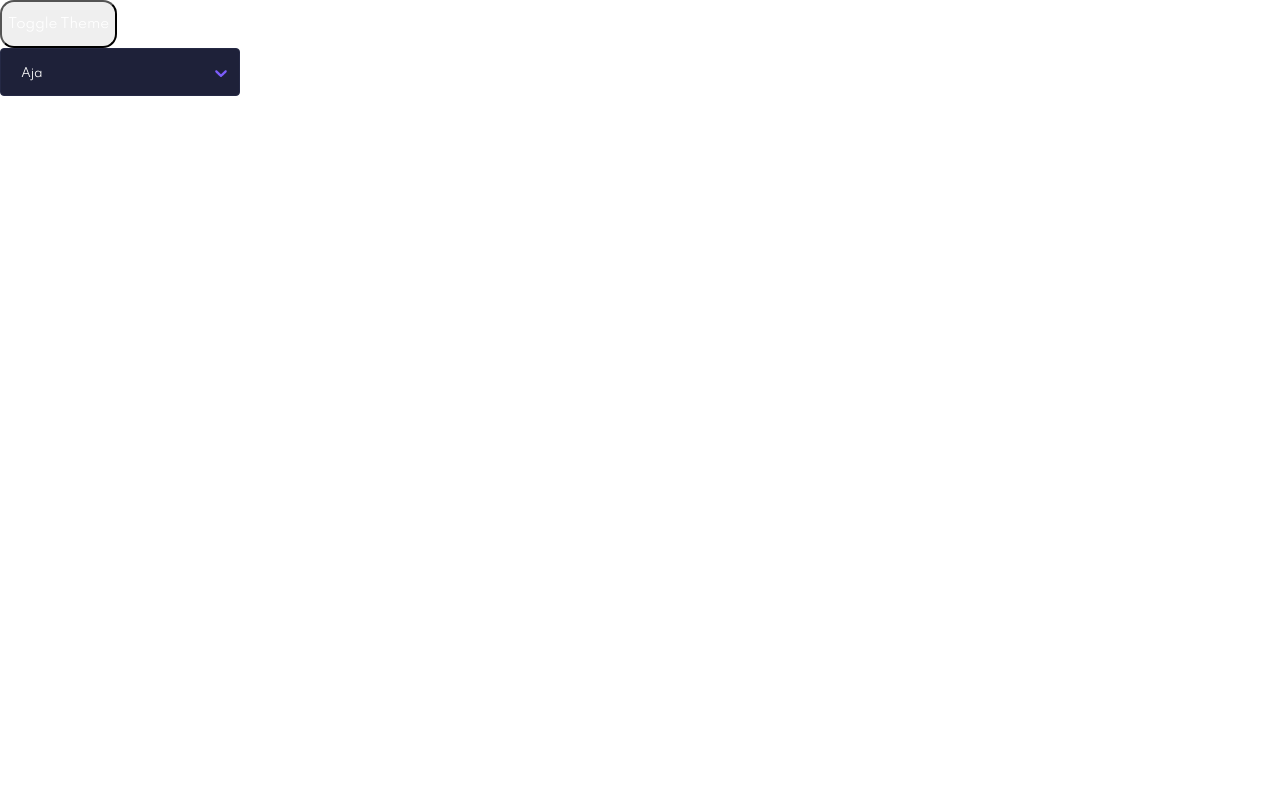
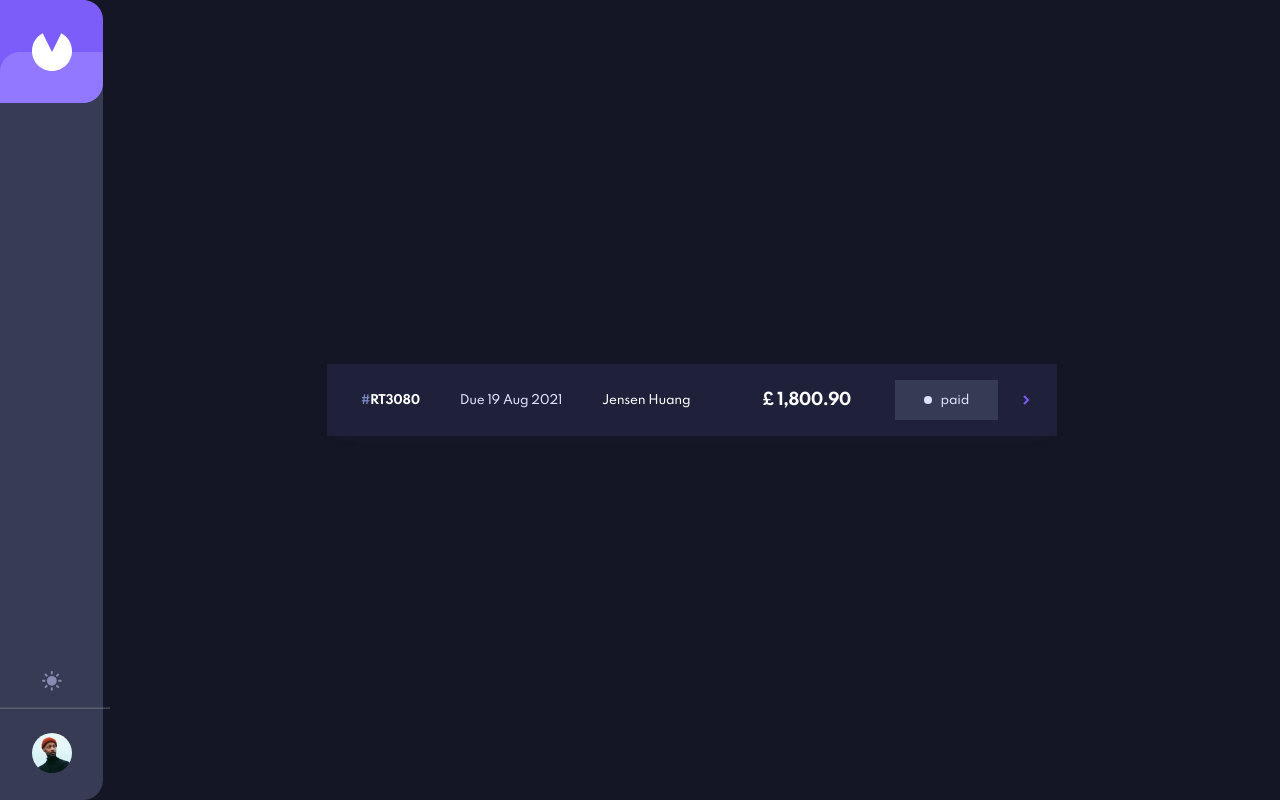
Before and after one commit to miletic94/invoice-app, a React (Create React App) app in the folder frontend/: page / in a window 1280 px wide. Built offline with nearby package versions, Linux system fonts and the light colour scheme.

Commit message:
- Navbar and SummaryBanner
- create Navbar
- create SummaryBanner

```diff
--- a/frontend/public/style.css
+++ b/frontend/public/style.css
@@ -52,6 +52,131 @@ table {
 	border-spacing: 0;
 }
 
+.App {
+    display: flex;
+    flex-direction: column;
+}
+
+/* Nav */
+
+nav {
+    display: flex;
+    width: 100vw;
+    height: 10.3rem;
+    background-color: var(--navbar-color);
+    justify-content: space-between;
+    border-radius: 0;
+}
+.navGroup {
+    display: flex;
+    height: 100%;
+    align-items: center;
+    margin-right: 2.4rem;
+}
+.logo {
+    width: 100%;
+    height: 100%;
+    max-width: 10.3rem;
+    max-height: 10.3rem;
+}
+
+.themeToggler {
+    width: fit-content;
+    background-color: unset;
+    border:none;
+    outline:none;
+}
+
+.navbarDivider {
+    background-color: #494E6E;
+    opacity: 0.2;
+    margin: 0;
+    height: 100%;
+    margin: 0 3.2rem;
+}
+
+.avatar {
+    width: 4rem;
+    height: 4rem;
+    border-radius: 50%;
+}
+
+/* SummaryBanner */
+.summaryBanner {
+    position:relative;
+    display: grid;
+    grid-template-areas: "id        clientName"
+                         "dueDate   infoBadge"
+                         "totalCost infoBadge";
+    justify-content: space-around;
+    align-items:center;
+    padding: 2.4rem 0;
+    width: 100%;
+    height: 13.4rem;
+    max-width: 50rem;
+    background-color: var(--banner-background-color);
+    color: var(--banner-text-color);
+    box-shadow: 0px 10px 10px -10px rgba(72, 84, 159, 0.1);
+}
+.id {
+    grid-area: id;
+}
+.dueDate {
+    grid-area: dueDate;
+}
+.clientName {
+    grid-area: clientName;
+}
+.totalCost {
+    grid-area: totalCost
+}
+.infoBadge {
+    grid-area: infoBadge;
+    height: 4rem;
+    width: 100%;
+    max-width: 10.3rem;
+    display: flex;
+    justify-content: center;
+    align-items: center;
+}
+.arrowRightSummaryBanner {
+    display:none;
+}
+.successInfoBadge {
+    background-color: var(--success-background-color);
+    color: var(--success-color);
+}
+.warningInfoBadge {
+    background-color: var(--warning-background-color);
+    color: var(--warning-color);
+}
+.darkInfoBadge {
+    background-color: var(--dark-background-color);
+    color: var(--dark-color);
+}
+.hashTag {
+    color: var(--hash-color);
+}
+.dueDate {
+    color: var(--ternary-text-color);
+}
+.clientName {
+    color: var(--quartary-text-color);
+}
+.circleXsm {
+    width: 0.8rem;
+    height: 0.8rem;
+    border-radius: 50%;
+}
+.successCircle {
+    background-color: var(--success-color);
+}
+.warningCircle {
+    background-color: var(--warning-color);
+}
+.darkCircle {
+    background-color: var(--dark-color);
+}
 /* Typography */
 
 html, body, input, button {
@@ -89,7 +214,7 @@ h4 {
     letter-spacing: -0.25px;
 }
 
-.fontBg {
+*.fontBg {
     font-size: 1.2rem;
     font-style: normal;
     font-weight: 500;
@@ -119,11 +244,10 @@ h4 {
     --secondary-color: #EC5757;
     --secondary-hovered-color: #FF9797;
     --hash-color: #7E88C3;
+    --navbar-color: #373B53;
 
-    --info-background-color: #F3FDFA;
-    --info-color: #33D69F;
+    --success-color: #33D69F;
 
-    --warning-background-color: #FFFFFE;
     --warning-color: #FF8F00;
 
     --danger-color: #EC5757;
@@ -142,6 +266,11 @@ h4 {
 
     --banner-background-color: #FFFFFF;
     --banner-text-color: #0C0E16;
+
+    --success-background-color: #F3FDFA;
+    --warning-background-color: #FFF1F1;
+    --dark-color: #373B53;
+    --dark-background-color: #373B5320;
 
     --add-item-button-background-color: #F9FAFE;
     --add-item-button-text-color: #7E88C3;
@@ -172,6 +301,11 @@ h4 {
 
     --banner-background-color: #1E2139;
     --banner-text-color: #FFFFFF;
+
+    --success-background-color: #33D69F20;
+    --warning-background-color: #FF8F0020;
+    --dark-color: #DFE3FA;
+    --dark-background-color: #DFE3FA20;
 
     --add-item-button-background-color: #252945;
     --add-item-button-text-color: #DFE3FA;
@@ -397,3 +531,87 @@ justify-content: space-between;
 .react-datepicker__day--outside-month {
     opacity: 0.2;
 }
+
+/* General */
+
+.dFlex {
+    display: flex;
+}
+.grow5 {
+    flex-grow: 0.5
+}
+.spaceBetween {
+    justify-content: space-between;
+}
+
+.mr-08 {
+    margin-right: 0.8rem;
+}
+.mr-4 {
+    margin-right: 4rem;
+}
+.mr-7 {
+    margin-right: clamp(3.5rem, 5vw, 7rem)
+}
+
+
+/* Media Tablet */
+@media screen and (min-width: 800px) {
+    .App {
+        flex-direction: row;
+        min-width: 100vw;
+        min-height: 100vh;
+        background-color: var(--background-color);
+    }
+    nav {
+        width: 10.3rem;
+        height: 100vh;
+        flex-direction: column;
+        align-items: center;
+        justify-content: space-between;
+        border-radius: 0 2rem 2rem 0;
+    }
+    .navGroup {
+        display: flex;
+        flex-direction: column;
+        width: 100%;
+        height: 11.7rem;
+        align-items: center;
+        margin-bottom: 2.4rem;
+        margin-right: 0;
+    }
+    .navbarDivider {
+        width: 11.7rem;
+        height: 1px;
+        margin-bottom: 2.4rem;
+
+    }
+}
+
+/* Media Moblie */
+
+@media screen and (min-width: 650px) {
+    .summaryBanner {
+        display: flex;
+        align-items: center;
+        width: 100%;
+        max-width: 73rem;
+        height: 7.2rem;
+        padding: 0 2.4rem 0 3.2rem;
+    }
+    .id, .dueDate {
+        margin-right: clamp(1.5rem, 4.5vw, 3.5rem);
+    }
+    .clientName {
+        margin-right: clamp(2.5rem, 5.2vw, 7rem);
+    }
+    .totalCost {
+        margin-right: clamp(2.4rem, 4.8vw, 4rem);
+    }
+    .infoBadge {
+        margin-right: clamp(1rem, 2.5vw, 2rem);
+    }
+    .arrowRightSummaryBanner {
+        display: block;
+    }
+}
--- a/frontend/src/App.js
+++ b/frontend/src/App.js
@@ -1,25 +1,14 @@
-import { useState } from "react";
-import Selector from "./components/Selector";
+import Nav from "./components/Nav";
+import SummaryBanner from "./components/SummaryBanner";
+
+// TODO: Add horizontal lines in MenuList
 
 function App() {
-  const [theme, setTheme] = useState("darkTheme")
   return (
-    <div className={`App ${theme}`}>
-      <button onClick={() => setTheme(() => {
-        if(theme === "darkTheme") {
-          return "lightTheme"
-        }
-        if(theme === "lightTheme") {
-          return "darkTheme"
-        }
-      })}>
-        Toggle Theme
-      </button>
-
-      <Selector />
-
+    <div className="App darkTheme">
+      <Nav />
+      <SummaryBanner />
     </div>
-
   );
 }
 
--- /dev/null
+++ b/frontend/src/components/Nav.js
@@ -0,0 +1,46 @@
+import React, { useState } from 'react'
+import avatar from "../image-avatar.jpg"
+
+export default function Nav() {
+    const [theme, setTheme] = useState("darkTheme")
+    return (
+        <nav>
+            <svg className="logo" width="103" height="103" viewBox="0 0 103 103" fill="none" xmlns="http://www.w3.org/2000/svg">
+            <path d="M0 0H83C94.0457 0 103 8.9543 103 20V83C103 94.0457 94.0457 103 83 103H0V0Z" fill="#7C5DFA"/>
+            <mask id="mask0_0_8741" style={{maskType:"alpha"}} maskUnits="userSpaceOnUse" x="0" y="0" width="103" height="103">
+            <path d="M0 0H83C94.0457 0 103 8.9543 103 20V83C103 94.0457 94.0457 103 83 103H0V0Z" fill="white"/>
+            </mask>
+            <g mask="url(#mask0_0_8741)">
+            <path d="M103 52H20C8.95431 52 0 60.9543 0 72V135C0 146.046 8.95431 155 20 155H103V52Z" fill="#9277FF"/>
+            </g>
+            <path fillRule="evenodd" clipRule="evenodd" d="M42.6942 33.2923L52 52L61.3058 33.2923C67.6645 36.6408 72 43.3141 72 51C72 62.0457 63.0457 71 52 71C40.9543 71 32 62.0457 32 51C32 43.3141 36.3355 36.6408 42.6942 33.2923Z" fill="white"/>
+            </svg>
+
+            <div className="navGroup">
+                <button // tema se rešava putem redux-a
+                    onClick={() => setTheme(() => {
+                        if(theme === "darkTheme") {
+                            return "lightTheme"
+                        }
+                        if(theme === "lightTheme") {
+                            return "darkTheme"
+                        }
+                    })}
+                    className="themeToggler"
+                >
+                <div>
+                    {theme==="darkTheme" ?
+                        <svg width="20" height="20" xmlns="http://www.w3.org/2000/svg"><path d="M9.817 16.18a.96.96 0 01.953.848l.007.112v1.535a.96.96 0 01-1.913.112l-.006-.112V17.14c0-.53.43-.96.96-.96zm-4.5-1.863c.347.346.373.89.08 1.266l-.08.09-1.085 1.087a.96.96 0 01-1.437-1.267l.08-.09 1.086-1.086a.959.959 0 011.357 0zm10.356 0l1.086 1.086a.959.959 0 11-1.357 1.357l-1.085-1.086a.959.959 0 111.356-1.357zM9.817 4.9a4.924 4.924 0 014.918 4.918 4.924 4.924 0 01-4.918 4.918A4.924 4.924 0 014.9 9.818 4.924 4.924 0 019.817 4.9zm8.858 3.958a.96.96 0 110 1.919H17.14a.96.96 0 110-1.92h1.535zm-16.18 0a.96.96 0 01.112 1.912l-.112.007H.96a.96.96 0 01-.112-1.913l.112-.006h1.534zm14.264-5.983a.96.96 0 010 1.357l-1.086 1.086a.96.96 0 11-1.356-1.357l1.085-1.086a.96.96 0 011.357 0zm-12.617-.08l.09.08 1.086 1.086A.96.96 0 014.05 5.398l-.09-.08-1.086-1.086a.959.959 0 011.267-1.436zM9.817 0c.53 0 .96.43.96.96v1.535a.96.96 0 01-1.92 0V.96c0-.53.43-.96.96-.96z" fill="#858BB2" fill-rule="nonzero"/></svg>
+                        : <svg className="moon" width="20" height="20" xmlns="http://www.w3.org/2000/svg"><path d="M19.502 11.342a.703.703 0 00-.588.128 7.499 7.499 0 01-2.275 1.33 7.123 7.123 0 01-2.581.46A7.516 7.516 0 018.74 11.06a7.516 7.516 0 01-2.198-5.316c0-.87.153-1.713.41-2.48.28-.817.69-1.559 1.226-2.197a.652.652 0 00-.102-.92.703.703 0 00-.588-.128C5.316.607 3.425 1.91 2.07 3.649A10.082 10.082 0 000 9.783C0 12.57 1.125 15.1 2.965 16.94a10.04 10.04 0 007.156 2.965c2.352 0 4.524-.818 6.262-2.173a10.078 10.078 0 003.579-5.597.62.62 0 00-.46-.793z" fill="#7E88C3" fill-rule="nonzero"/></svg>
+                    }
+
+                    </div>
+                </button>
+                <hr
+                    className="navbarDivider"
+                />
+                <img className="avatar" src = {avatar} alt="avatar" />
+            </div>
+            </nav>
+        )
+    }
--- /dev/null
+++ b/frontend/src/components/SummaryBanner.js
@@ -0,0 +1,29 @@
+import React from 'react'
+
+export default function SummaryBanner() {
+    return (
+
+        <div style={{ width: "100%", display:"flex", justifyContent: "center", alignItems:"center"}}>
+            <div className="summaryBanner">
+                <h4 className="id">
+                    <span className="hashTag">#</span>
+                    <span className="hash">RT3080</span>
+                </h4>
+                <div className="dueDate  fontBg">
+                    Due  19 Aug 2021
+                </div>
+                <div className="clientName fontBg">
+                    Jensen Huang
+                </div>
+                <h3 className="totalCost">
+                    £ 1,800.90
+                </h3>
+                <div className="infoBadge darkInfoBadge fontBg">
+                    <span className="circleXsm darkCircle mr-08"></span>
+                    <span>paid</span>
+                </div>
+                <svg className="arrowRightSummaryBanner" width="7" height="10" xmlns="http://www.w3.org/2000/svg"><path d="M1 1l4 4-4 4" stroke="#7C5DFA" stroke-width="2" fill="none" fill-rule="evenodd"/></svg>
+            </div>
+        </div>
+    )
+}
```
Also changed, not shown: frontend/src/image-avatar.jpg (added), 1 other file (tests, documents, lock files or other folders).
